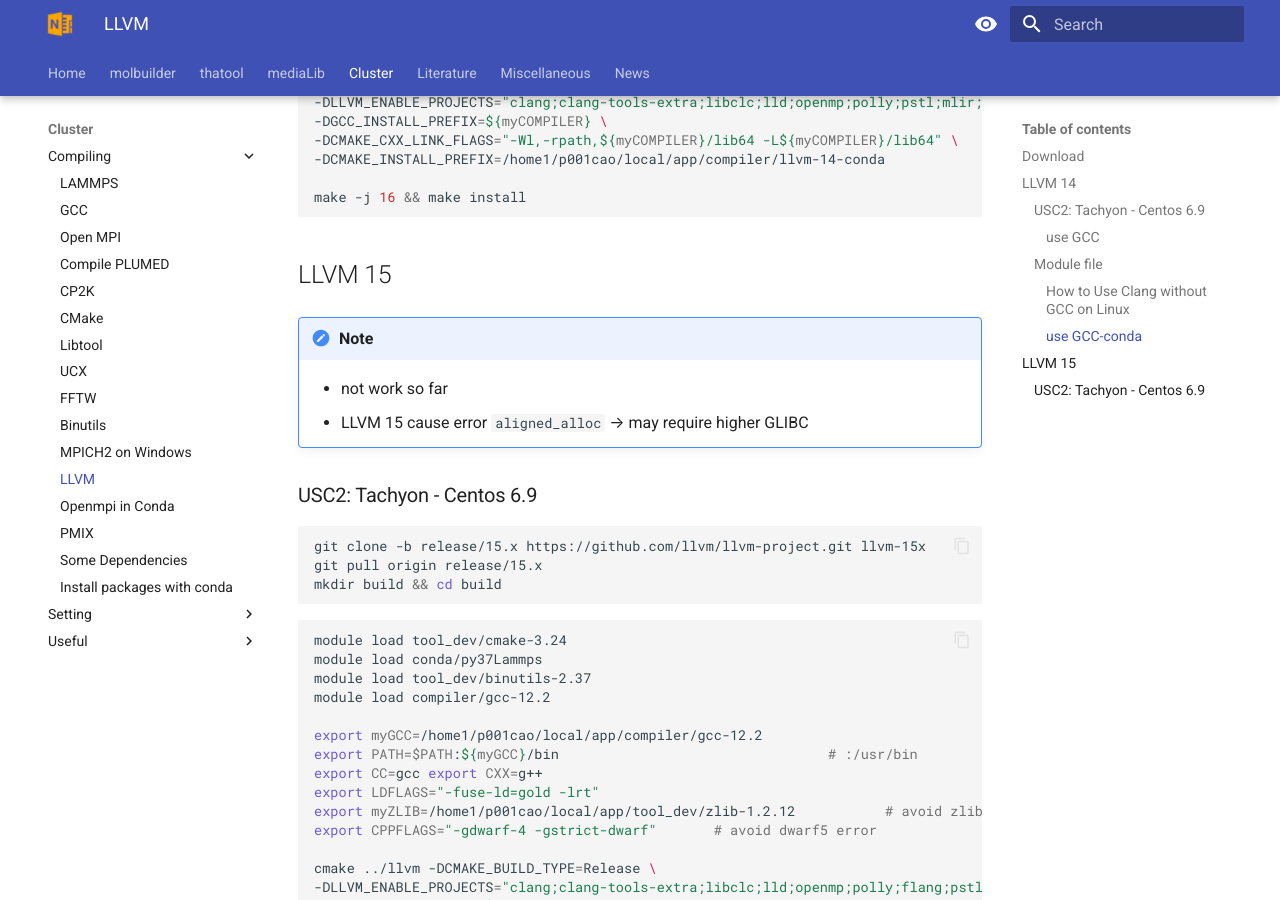
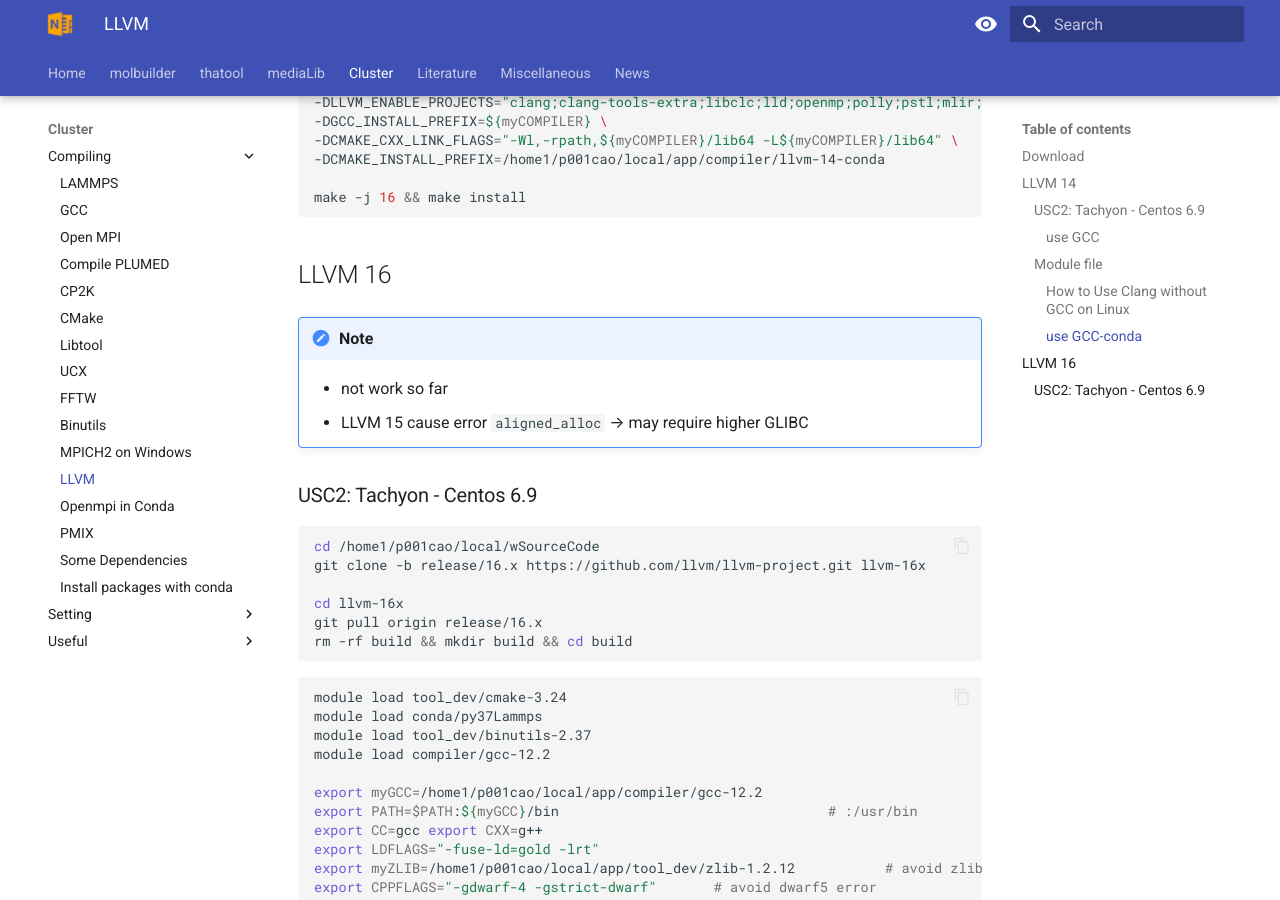
Before and after one commit to thangckt/thangckt.github.io, an MkDocs documentation site: the page built from docs/cluster/compiling/10_LLVM.md, in a window 1280 px wide and 900 px high, scrolled down 4122 px. Built offline with MkDocs 1.6.1 and Material for MkDocs 9.7.7, drawn with Linux system fonts in a browser that asks for light colours; the version menu is left out.

Commit message:
Update 10_LLVM.md

````diff
--- a/docs/cluster/compiling/10_LLVM.md
+++ b/docs/cluster/compiling/10_LLVM.md
@@ -180,7 +180,7 @@
 make -j 16 && make install
 ```
 
-## LLVM 15
+## LLVM 16
 
 !!! note
 
@@ -189,13 +189,16 @@
 
 ### USC2: Tachyon - Centos 6.9
 
-```shell
-git clone -b release/15.x https://github.com/llvm/llvm-project.git llvm-15x
-git pull origin release/15.x
-mkdir build && cd build
+``` sh
+cd /home1/p001cao/local/wSourceCode
+git clone -b release/16.x https://github.com/llvm/llvm-project.git llvm-16x
+
+cd llvm-16x
+git pull origin release/16.x
+rm -rf build && mkdir build && cd build
 ```
 
-```shell
+``` sh
 module load tool_dev/cmake-3.24
 module load conda/py37Lammps
 module load tool_dev/binutils-2.37
````
